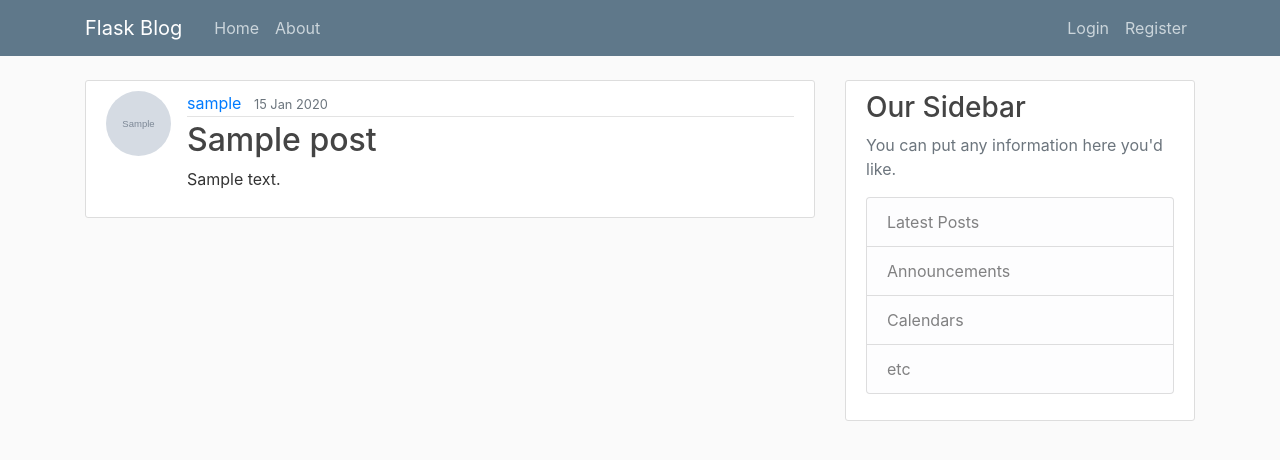
After one commit to muktiwbw/flaskblog, a Flask app: page /post/1 in a window 1280 px wide. The commit adds this page. Shown: the top 460 px of the page. Run offline with Flask 2, Linux system fonts and the light colour scheme; tables that the repository leaves empty hold one stand-in row (values such as "Sample post"); grey boxes marked "Sample" are stand-in pictures; some libraries are stand-ins or nearby versions.

Commit message:
Added CRUD methods

```diff
--- a/app/models.py
+++ b/app/models.py
@@ -15,7 +15,10 @@ class User(db.Model, UserMixin):
     email = db.Column(db.String(120), unique=True, nullable=False)
     image_file = db.Column(db.String(20), nullable=False, default='default.jpg')
     password = db.Column(db.String(60), nullable=False)
-    posts = db.relationship('Post', backref='author', lazy=True)
+    # You can think of it like hasMany() in Laravel
+    # But instead of writing down the backref with belongsToMany() to the child table, you use backref argument here
+    # You want to avoid using terms and just stick to the model name backref naming to avoid confusion
+    posts = db.relationship('Post', backref='user', lazy=True)
 
     # This is what you'll see when you print the model
     # To make it easy to remember, just imagine that "repr" means representative,
--- a/app/routes.py
+++ b/app/routes.py
@@ -1,9 +1,9 @@
 import secrets
 import os
 from PIL import Image
-from flask import render_template, url_for, flash, redirect, request
+from flask import render_template, url_for, flash, redirect, request, abort
 from app import app, db, bcrypt, us_images
-from app.forms import RegistrationForm, LoginForm, AccountUpdateForm
+from app.forms import RegistrationForm, LoginForm, AccountUpdateForm, PostCreateForm
 from app.models import User, Post
 # This is to clear things up.
 # The first app in "from app import app" refers to the app directory. The second one refers to the app variable in __init__.py
@@ -19,20 +19,7 @@ from werkzeug import FileStorage
 @app.route('/home')
 def home():
     # Data simulation. Wouldn't be used in the future
-    posts = [
-        {
-            'title': 'Blog Post One',
-            'content': 'This is the first blog post.',
-            'author': 'Abra',
-            'date_posted': '12 May 2020'
-        },
-        {
-            'title': 'Blog Post Two - Electric Boogaloo',
-            'content': 'This is the second blog post.',
-            'author': 'Cadabra',
-            'date_posted': '13 May 2020'
-        }
-    ]
+    posts = Post.query.order_by(Post.date_posted.desc()).all()
 
     # It's nice to encapsulate all the data into one dictionary
     data = {
@@ -152,6 +139,8 @@ def account():
 
         db.session.commit()
 
+        flash('Your profile has been updated', 'success')
+
         return redirect(url_for('account'))
 
     elif request.method == 'GET':
@@ -165,3 +154,87 @@ def account():
     }
 
     return render_template('account.html', data=data)
+
+@app.route('/post/create', methods=['GET', 'POST'])
+@login_required
+def post_create():
+    form = PostCreateForm()
+
+    if form.validate_on_submit():
+        post = Post(
+            title=form.title.data,
+            content=form.content.data,
+            user=current_user
+        )
+
+        db.session.add(post)
+        db.session.commit()
+
+        flash(f'Your post, {form.title.data} has been created!', 'success')
+
+        return redirect(url_for('home'))
+
+    data = {
+        'title': 'Create Post',
+        'form': form,
+        'legend': 'Create post'
+    }
+
+    return render_template('forms/post/create.html', data=data)
+
+@app.route('/post/<int:id>')
+def post_show(id):
+    post = Post.query.get_or_404(id)
+
+    data = {
+        'title': f'{post.title} - {post.user.username}',
+        'post': post
+    }
+
+    return render_template('post/show.html', data=data)
+
+@app.route('/post/<int:id>/edit', methods=['GET', 'POST'])
+@login_required
+def post_update(id):
+    post = Post.query.get_or_404(id)
+
+    if post.user.id != current_user.id:
+        abort(403)
+
+    form = PostCreateForm()
+
+    if form.validate_on_submit():
+        post.title = form.title.data
+        post.content = form.content.data
+
+        db.session.commit()
+
+        flash('Your post has been updated!', 'success')
+
+        return redirect(url_for('post_show', id=id))
+    elif request.method == 'GET':
+        form.title.data = post.title
+        form.content.data = post.content
+
+    data = {
+        'title': 'Update Post',
+        'form': form,
+        'legend': 'Update post'
+    }
+
+    return render_template('forms/post/create.html', data=data)
+
+@app.route('/post/<int:id>/delete', methods=['POST'])
+@login_required
+def post_delete(id):
+    post = Post.query.get_or_404(id)
+
+    if post.user.id != current_user.id:
+        abort(403)
+
+    db.session.delete(post)
+    db.session.commit()
+
+    flash('Your post has been deleted successfully!', 'success')
+
+    return redirect(url_for('home'))
--- a/app/templates/layouts/default.html
+++ b/app/templates/layouts/default.html
@@ -27,6 +27,7 @@
                 <a class="nav-item nav-link" href="{{url_for('login')}}">Login</a>
                 <a class="nav-item nav-link" href="{{url_for('register')}}">Register</a>
                 {% else %}
+                <a class="nav-item nav-link" href="{{url_for('post_create')}}">New Post</a>
                 <a class="nav-item nav-link" href="{{url_for('account')}}">Account</a>
                 <a class="nav-item nav-link" href="{{url_for('logout')}}">Logout</a>
                 {% endif %}
--- /dev/null
+++ b/app/templates/post/show.html
@@ -0,0 +1,44 @@
+{% extends 'layouts/default.html' %}
+
+{% block content %}
+    <article class="media content-section">
+        <img src="{{url_for('static', filename='images/profile/'+data.post.user.image_file)}}" alt="{{data.post.user.username}}" class="rounded-circle article-img">
+        <div class="media-body">
+        <div class="article-metadata">
+            <a class="mr-2" href="#">{{ data.post.user.username }}</a>
+            <small class="text-muted">{{ data.post.date_posted.strftime('%-d %b %Y') }}</small>
+            {% if data.post.user.id == current_user.id %}
+            <div>
+                <a class="text-secondary my-1" href="{{url_for('post_update', id=data.post.id)}}">edit</a> |
+                <a class="text-danger my-1" href="#" data-toggle="modal" data-target="#deletePostModal">delete</a>
+            </div>
+            {% endif %}
+        </div>
+        <h2 class="article-title">{{ data.post.title }}</h2>
+        <p class="article-content">{{ data.post.content }}</p>
+        </div>
+    </article>
+
+    <!-- Modal -->
+    <div class="modal fade" id="deletePostModal" tabindex="-1" role="dialog" aria-labelledby="deletePostModalLabel" aria-hidden="true">
+        <div class="modal-dialog" role="document">
+        <div class="modal-content">
+            <div class="modal-header">
+            <h5 class="modal-title" id="deletePostModalLabel">Delete Post: {{data.post.title}}</h5>
+            <button type="button" class="close" data-dismiss="modal" aria-label="Close">
+                <span aria-hidden="true">&times;</span>
+            </button>
+            </div>
+            <div class="modal-body">
+            Are you sure to delete this post? There's no going back.
+            </div>
+            <div class="modal-footer">
+            <button type="button" class="btn btn-secondary" data-dismiss="modal">Close</button>
+            <form action="{{url_for('post_delete', id=data.post.id)}}" method="post">
+                <input class="btn btn-danger" type="submit" value="Delete">
+            </form>
+            </div>
+        </div>
+        </div>
+    </div>
+{% endblock content %}
```
Also changed, not shown: app/forms.py (+14 -1 lines), app/templates/forms/post/create.html (added, +43 -0 lines), app/templates/home.html (+4 -3 lines).
